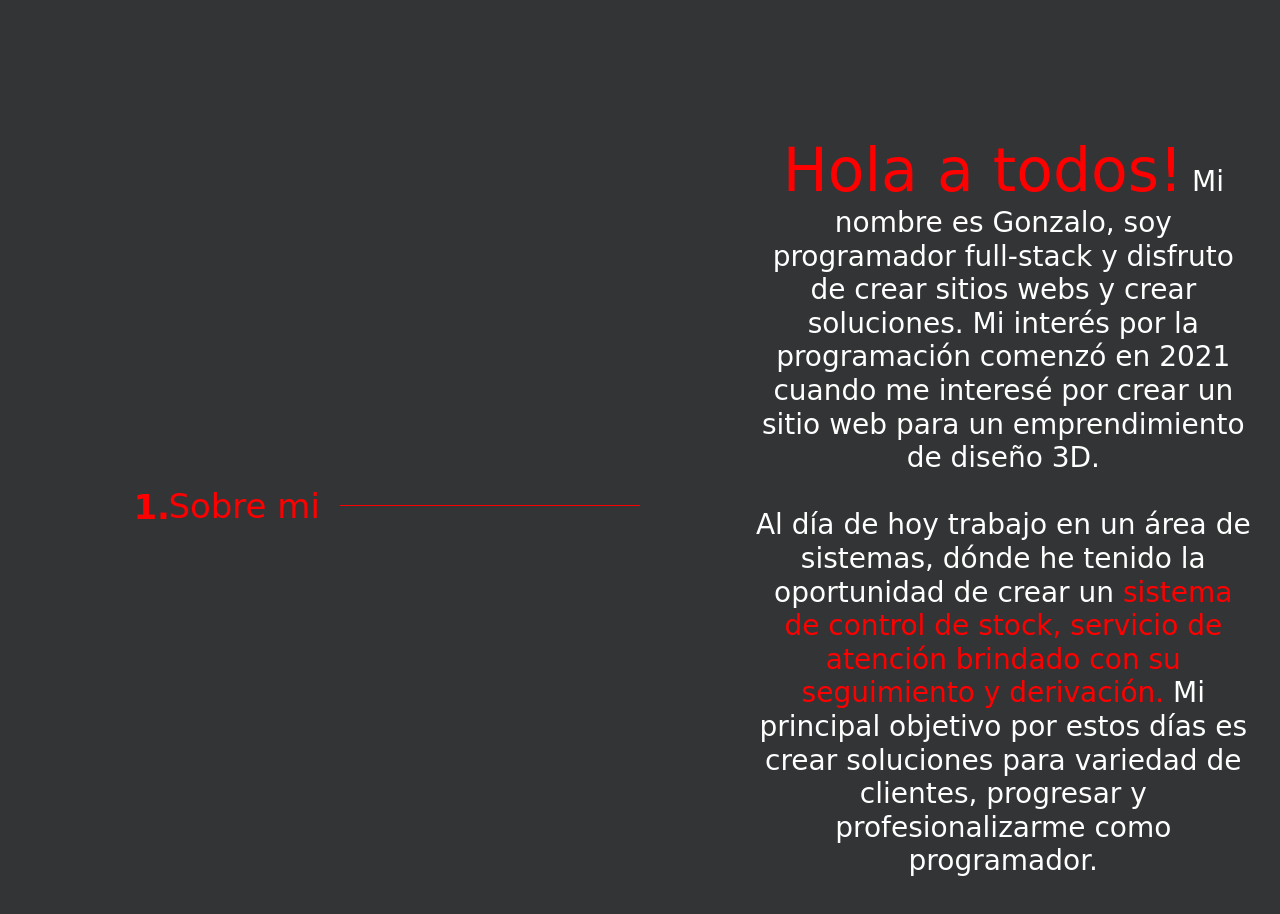
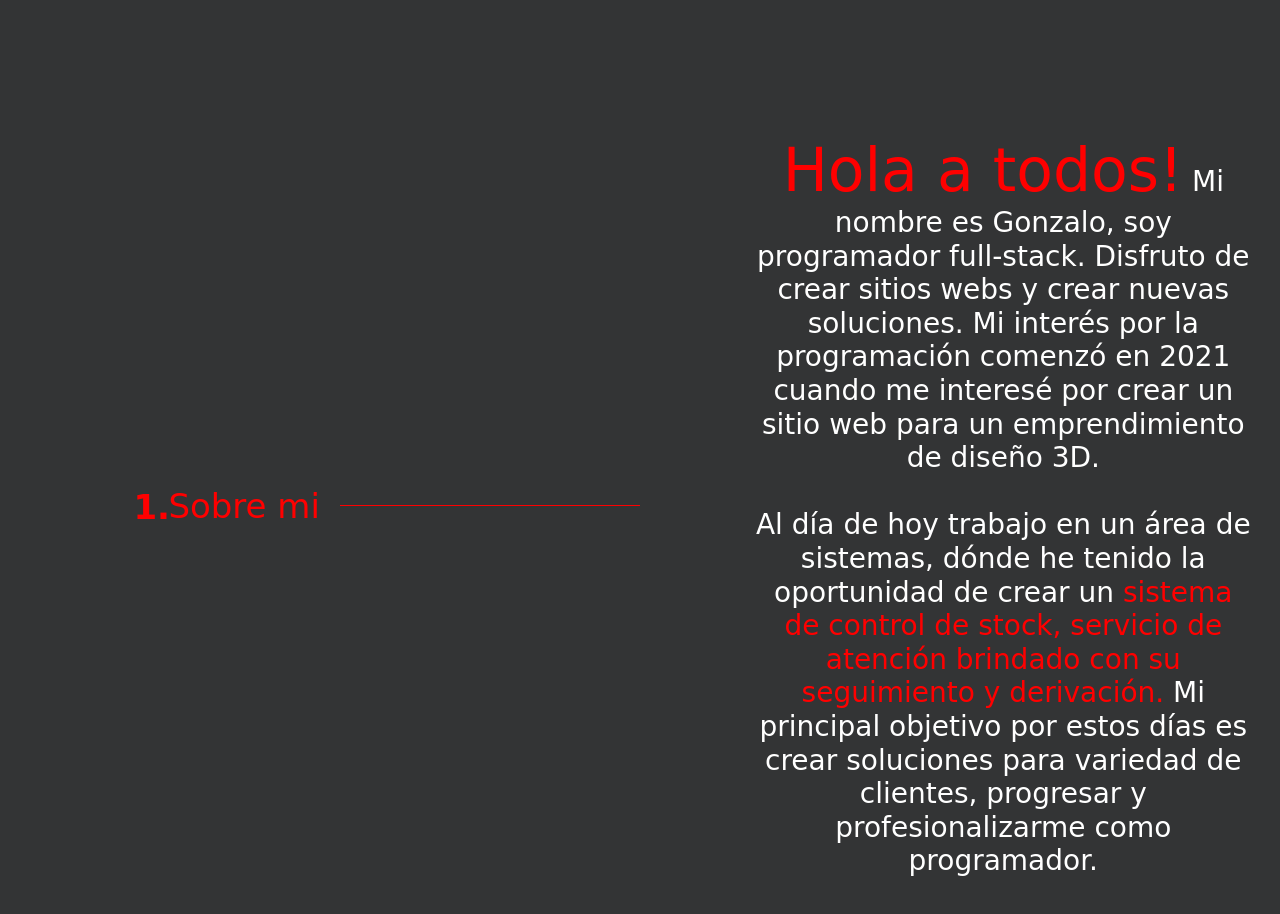
Before and after one commit to GonzaloNegro/portfolio-gonzalo, a website: page index.html in a window 1280 px wide. Shown: the part 1740-2654 px from the top of the page. Drawn offline with nearby package versions, Linux system fonts and the light colour scheme; a web font is replaced by a local one.

Commit message:
Texto nuevo

```diff
--- a/index.html
+++ b/index.html
@@ -62,7 +62,7 @@
                     <h3>Sobre mi</h3>
                   </div>
                   <div class="resume" data-aos="fade-down" data-aos-easing="linear" data-aos-duration="1500">
-                    <h4><span class="mark_red">Hola a todos!</span> Mi nombre es Gonzalo, soy programador full-stack y disfruto de crear sitios webs y crear soluciones. Mi interés por la programación comenzó en 2021 cuando me interesé por crear un sitio web para un emprendimiento de diseño 3D.<br><br>
+                    <h4><span class="mark_red">Hola a todos!</span> Mi nombre es Gonzalo, soy programador full-stack. Disfruto de crear sitios webs y crear nuevas soluciones. Mi interés por la programación comenzó en 2021 cuando me interesé por crear un sitio web para un emprendimiento de diseño 3D.<br><br>
                     Al día de hoy trabajo en un área de sistemas, dónde he tenido la oportunidad de crear un <a href="https://github.com/GonzaloNegro/Sistemas">sistema de control de stock, servicio de atención brindado con su seguimiento y derivación.</a>
                     Mi principal objetivo por estos días es crear soluciones para variedad de clientes, progresar y profesionalizarme como programador.</h4>
                   </div>
```
